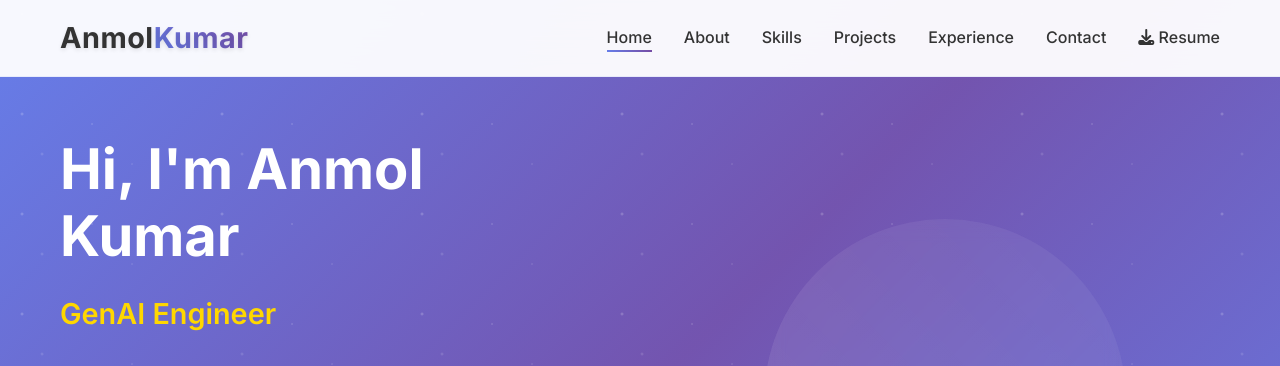
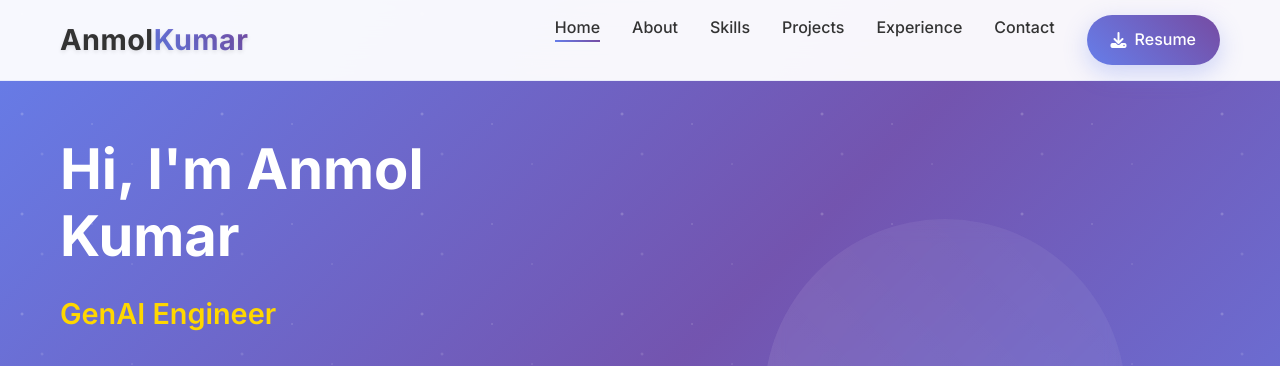
Before and after one commit to anmolkumar8/AnmolKumar-Portfolio, a plain HTML site: page index.html in a window 1280 px wide. Shown: the top 366 px of the page. Drawn offline with Linux system fonts and the light colour scheme.

Commit message:
Change resume link to use button styling

```diff
--- a/index.html
+++ b/index.html
@@ -48,7 +48,7 @@
                 </li>
                 <!-- Resume Download in Navbar -->
                 <li class="nav-item">
-                    <a href="resume.pdf" download class="nav-link">
+                    <a href="resume.pdf" download class="btn btn-primary">
                         <i class="fas fa-download"></i> Resume
                     </a>
                 </li>
```
